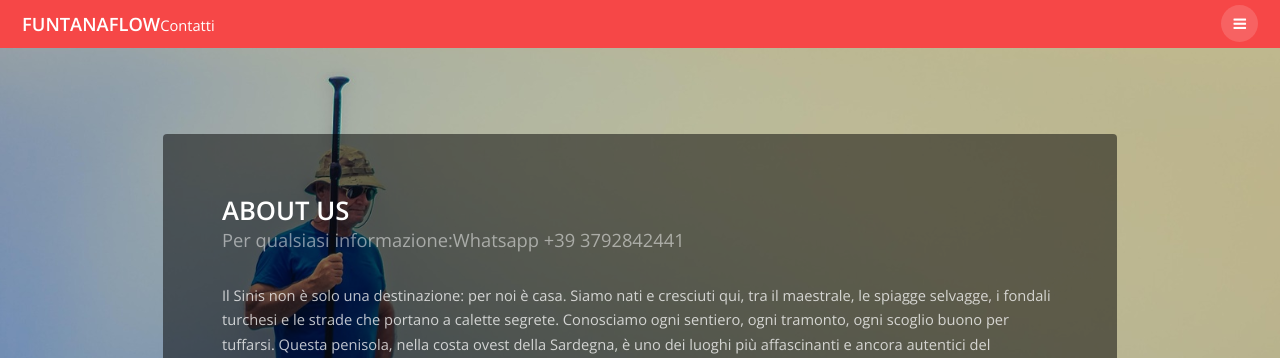
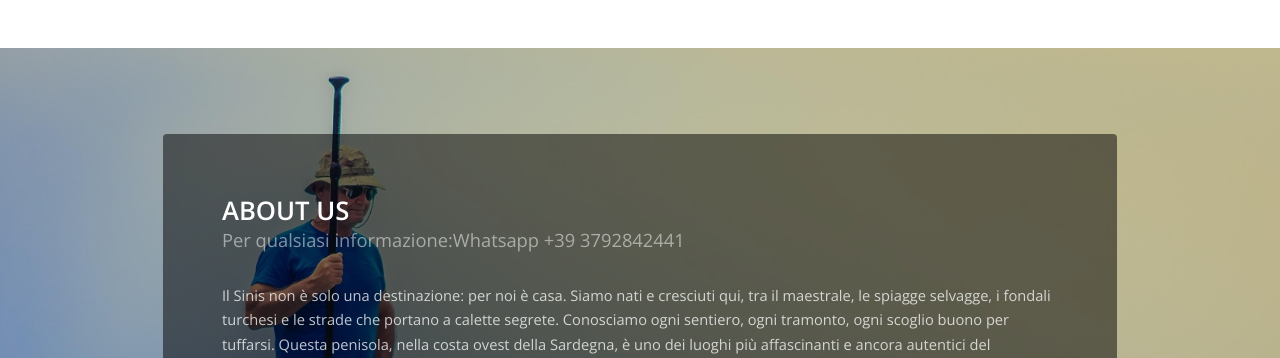
Before and after one commit to animamana/funtanaflow1.1, a PHP site: page /aboutus.html in a window 1280 px wide. Shown: the top 358 px of the page. Run offline with PHP 8.4, Linux system fonts and the light colour scheme.

Commit message:
Update main.css

```diff
--- a/assets/css/main.css
+++ b/assets/css/main.css
@@ -3341,7 +3341,7 @@
 
 		#header.alt {
 			top: 0;
-			background: #F64747;
+			background: #FFFFFF;
 		}
 
 		#header .logo {
```
